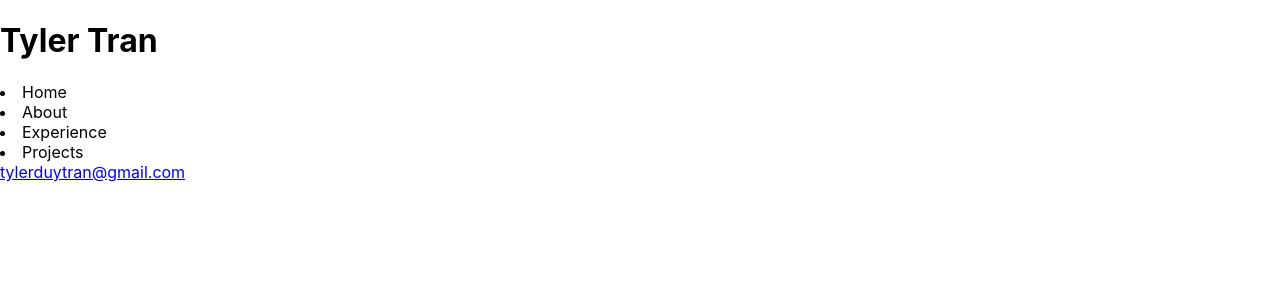
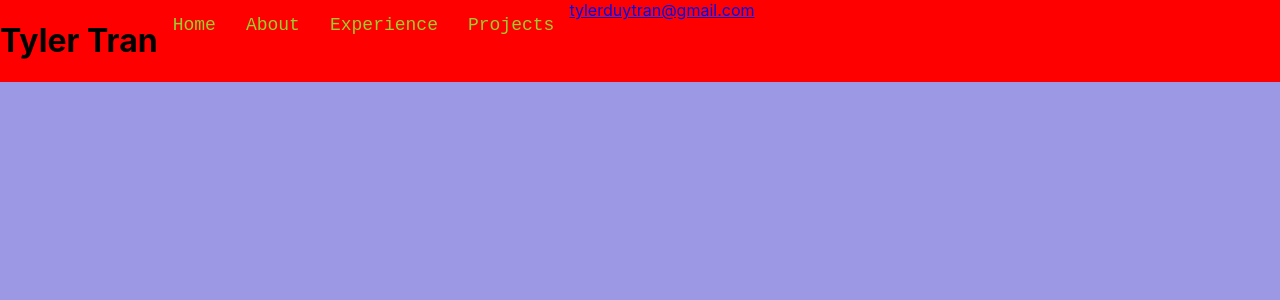
Before and after one commit to tylerdtran/tylertran.me, a React (Create React App) app: page / in a window 1280 px wide. Shown: the top 300 px of the page. Built offline with nearby package versions, Linux system fonts and the light colour scheme.

Commit message:
Current skeleton of Navigation bar and footer

```diff
--- a/package.json
+++ b/package.json
@@ -16,6 +16,7 @@
     "react-dom": "^18.2.0",
     "react-router-dom": "^6.14.0",
     "react-scripts": "5.0.1",
+    "sass": "^1.63.6",
     "typescript": "^4.9.5",
     "web-vitals": "^2.1.4"
   },
--- /dev/null
+++ b/src/components/Footer/Footer.tsx
@@ -0,0 +1,11 @@
+
+import React from 'react';
+import './Footer.scss';
+
+export default function Footer(){
+    return (
+        <div className="components">
+            <h1>Built by Tyler Tran</h1>
+        </div>
+    );
+}
--- a/src/components/Layout/Layout.tsx
+++ b/src/components/Layout/Layout.tsx
@@ -7,7 +7,9 @@ export default function Layout() {
         <div className="components">
           <Navbar />
 
-          <div className="main-sections"></div>
+          <div className="main-sections" ></div>
+
+
         </div>
       )
 }
--- a/src/components/NavigationBar/navbar.scss
+++ b/src/components/NavigationBar/navbar.scss
@@ -0,0 +1,38 @@
+.navbar {
+    position: fixed;
+    top: 0;
+    width: 100%;
+    display: flex;
+    justify-content: flex-start;
+    background-color: red;
+
+    .nav-item {
+        font-family: 'Roboto Mono', monospace;
+        list-style: none;
+        padding: 15px;
+        cursor: pointer;
+        font-size: 18px;
+        color: yellowgreen;
+
+        &:hover,
+        &:focus {
+        color: yellow;
+        }
+    }
+
+    .nav-email {
+        position: absolute;
+        right: 5px;
+        font-family: 'Roboto Mono', monospace;
+        list-style: none;
+        padding: 15px;
+        cursor: pointer;
+        font-size: 18px;
+        color: yellow;
+
+        &:hover,
+        &:focus {
+          color: yellowgreen;
+        }
+    }
+}
--- a/src/components/NavigationBar/navbar.tsx
+++ b/src/components/NavigationBar/navbar.tsx
@@ -1,4 +1,4 @@
-// import './navbar.scss';
+import './navbar.scss';
 import { navbar_links } from '../../constants/constants';
 
 export default function Navbar() {
--- a/src/components/exports.tsx
+++ b/src/components/exports.tsx
@@ -1,2 +1,3 @@
 export { default as Navbar } from './NavigationBar/navbar';
 export { default as Layout } from './Layout/Layout';
+export { default as Footer } from './Footer/Footer';
--- a/src/index.css
+++ b/src/index.css
@@ -3,8 +3,11 @@ body {
   font-family: -apple-system, BlinkMacSystemFont, 'Segoe UI', 'Roboto', 'Oxygen',
     'Ubuntu', 'Cantarell', 'Fira Sans', 'Droid Sans', 'Helvetica Neue',
     sans-serif;
-  -webkit-font-smoothing: antialiased;
-  -moz-osx-font-smoothing: grayscale;
+    background-color: rgb(156,152,227);
+  /* -webkit-font-smoothing: antialiased;
+  -moz-osx-font-smoothing: grayscale; */
+  /* background: rgb(156,152,227); */
+  /* background: radial-gradient(circle, rgba(156,152,227,1) 23%, rgba(144,178,238,1) 70%); */
 }
 
 code {
--- a/src/windows/Home/Home.tsx
+++ b/src/windows/Home/Home.tsx
@@ -1,9 +1,12 @@
 import React from 'react';
 import { Layout } from '../../components/exports';
+import { Footer } from '../../components/exports';
 
 export default function Home() {
     return (
         <Layout>
+
+            <Footer />
         </Layout>
     )
 }
```
Also changed, not shown: src/App.css (line endings or trailing spaces), src/components/Footer/Footer.scss (added), 1 other file (tests, documents, lock files or other folders).
